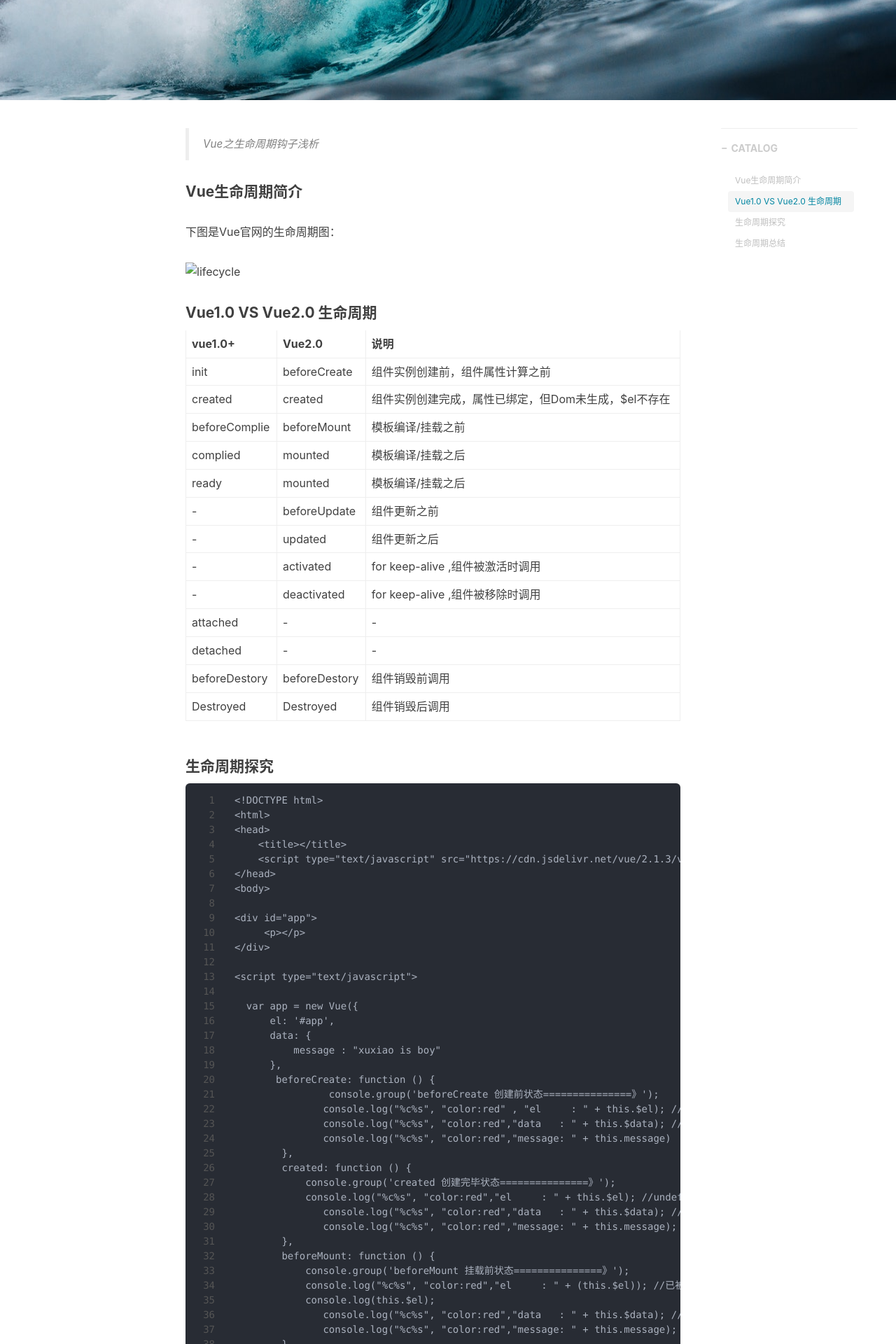
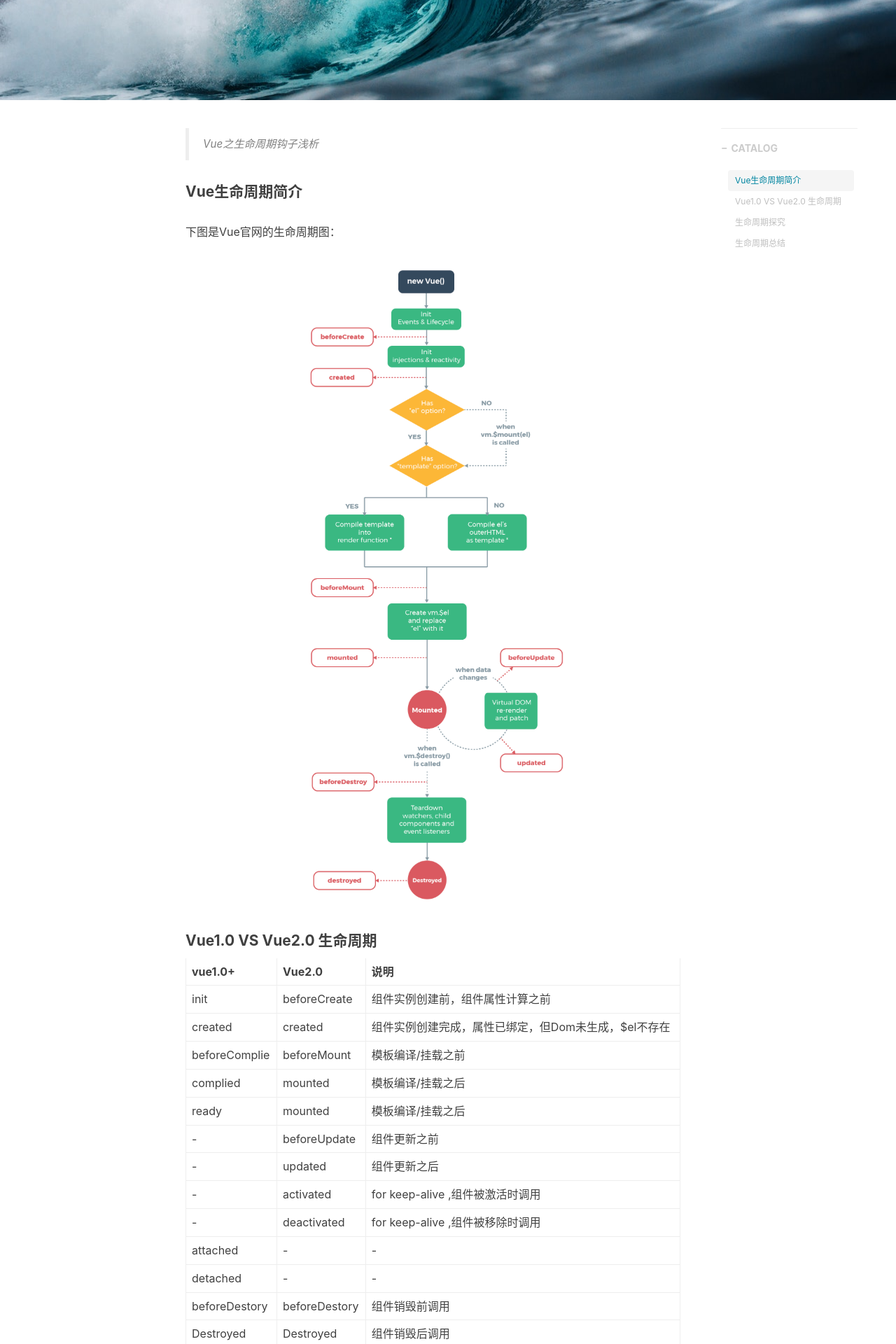
Before and after one commit to monkey-yu/monkey-yu.github.io, a Jekyll site: the page built from _posts/2019-04-23-vue-lifecycle-hook.md, in a window 1280 px wide. Shown: the part 341-2261 px from the top of the page at 70% size. Built offline with Jekyll 4.4.1, drawn with Linux system fonts in a browser that asks for light colours; nearby versions of some CDN libraries; comment, search, counter and statistics services are not loaded.

Commit message:
path fix

```diff
--- a/_posts/2019-04-23-vue-lifecycle-hook.md
+++ b/_posts/2019-04-23-vue-lifecycle-hook.md
@@ -15,7 +15,7 @@
 
 下图是Vue官网的生命周期图：
 
-![lifecycle](img/post_img/vue/lifecycle.png)
+![lifecycle](/img/post_img/vue/lifecycle.png)
 
 #### Vue1.0 VS Vue2.0 生命周期
 
@@ -119,9 +119,9 @@
 
 执行上述代码，结果如下：
 
-![lifecycle2](img/post_img/vue/lifecycle2.png)
+![lifecycle2](/img/post_img/vue/lifecycle2.png)
 
-![lifecycle3](img/post_img/vue/lifecycle3.png)
+![lifecycle3](/img/post_img/vue/lifecycle3.png)
 
 说明以下：
 
```
